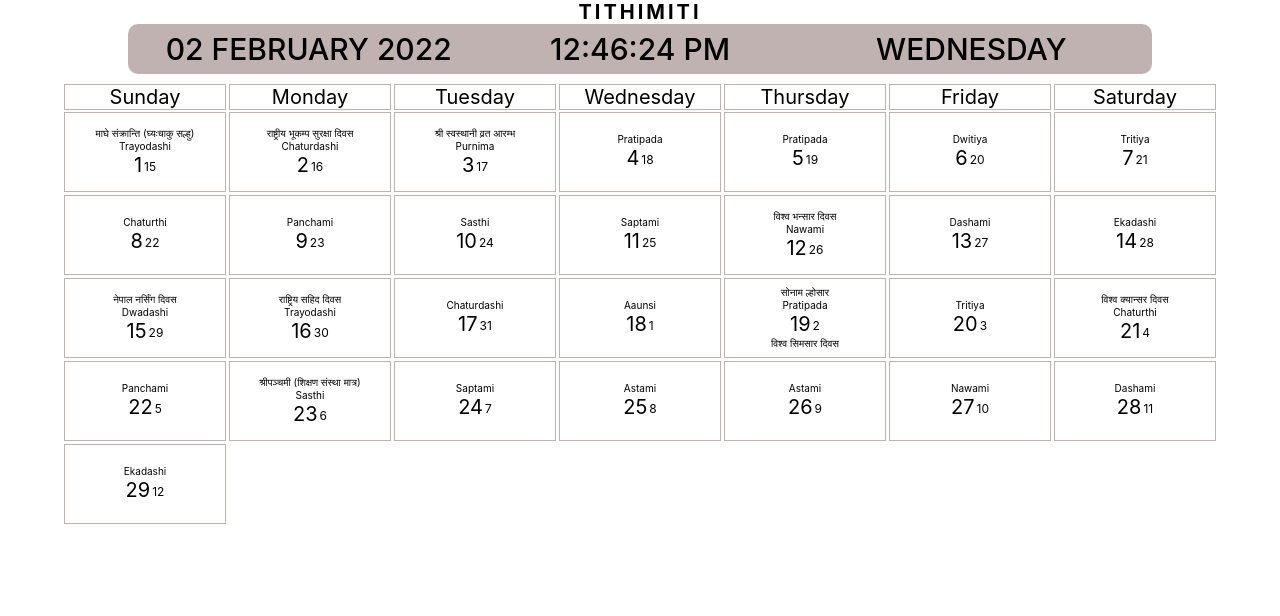
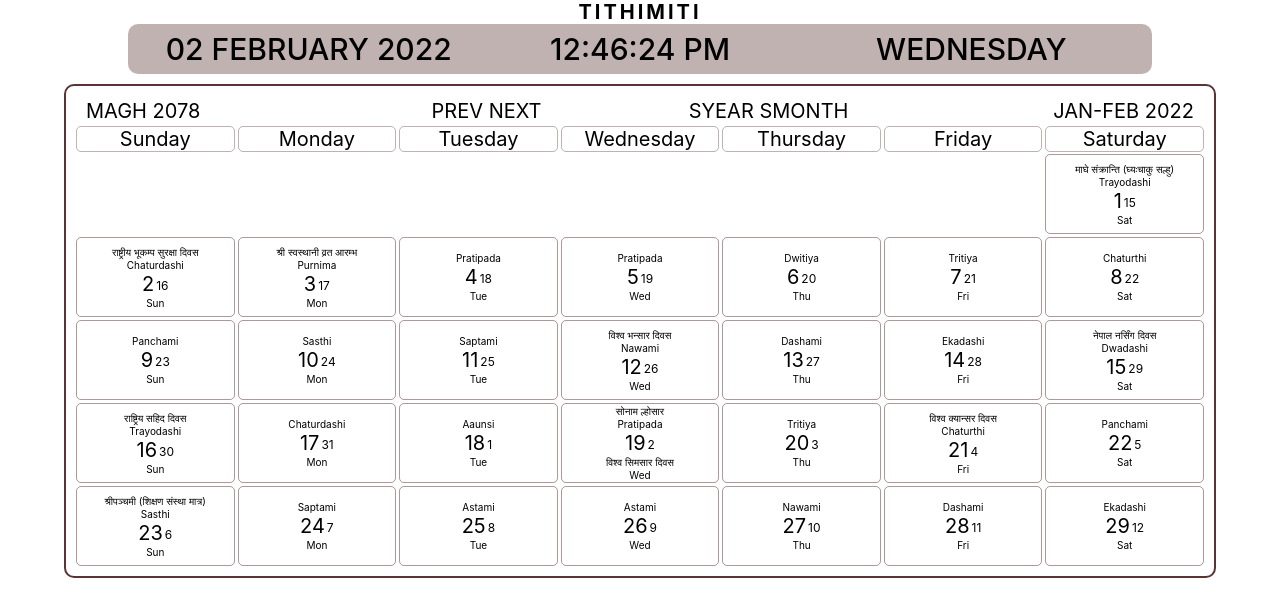
Before and after one commit to RameshNeupane/tithimiti, a React (Create React App) app: page / in a window 1280 px wide. Shown: the top 616 px of the page. Built offline with nearby package versions, Linux system fonts and the light colour scheme.

Commit message:
update calendar layout

```diff
--- a/src/components/Calendar/Calendar.css
+++ b/src/components/Calendar/Calendar.css
@@ -5,6 +5,48 @@
   align-items: center;
   justify-content: center;
   margin-top: 1rem;
+  padding: 1rem;
+  border: 0.2rem solid rgba(50, 0, 0, 0.8);
+  border-radius: 1rem;
+}
+
+.cal-header {
+  width: 100%;
+  height: 3rem;
+  display: flex;
+  align-items: center;
+  justify-content: center;
+  font-size: 2rem;
+  text-transform: uppercase;
+}
+
+.header-left,
+.header-right {
+  width: 25%;
+  height: inherit;
+  display: flex;
+  align-items: center;
+  /* justify-content: center; */
+  /* background-color: blue; */
+}
+
+.header-left {
+  justify-content: flex-start;
+  padding-left: 1rem;
+}
+
+.header-middle {
+  width: 50%;
+  height: inherit;
+  display: flex;
+  align-items: center;
+  justify-content: space-around;
+  /* background-color: aqua; */
+}
+
+.header-right {
+  justify-content: flex-end;
+  padding-right: 1rem;
 }
 
 .daynames-grid {
@@ -16,17 +58,16 @@
 }
 
 .daynames-grid .dayname {
-  border: 0.1rem solid rgba(50, 0, 0, 0.3);
   font-size: 2rem;
   text-align: center;
+  border: 0.1rem solid rgba(50, 0, 0, 0.3);
+  border-radius: 0.5rem;
 }
 
 .calendar .day-grid {
   width: 100%;
   display: inline-grid;
   grid-template-columns: repeat(7, 1fr);
-  grid-template-rows: repeat(5, 1fr);
-  /* row-gap: 0.3rem;
-  column-gap: 0.3rem; */
+  grid-template-rows: auto;
   gap: 0.3rem;
 }
--- a/src/components/Calendar/Calendar.js
+++ b/src/components/Calendar/Calendar.js
@@ -28,6 +28,14 @@
 
   return (
     <div className="calendar">
+      <div className="cal-header">
+        <div className="header-left">Magh 2078</div>
+        <div className="header-middle">
+          <div>prev next</div>
+          <div>Syear Smonth</div>
+        </div>
+        <div className="header-right">Jan-Feb 2022</div>
+      </div>
       <div className="daynames-grid">
         <div className="dayname">Sunday</div>
         <div className="dayname">Monday</div>
@@ -48,6 +56,7 @@
               dateNP={day.date_np}
               dateEN={day.date_en}
               tithi={day.tithi}
+              weekday={day.week_day}
             />
           ))}
       </div>
--- a/src/components/Day/Day.css
+++ b/src/components/Day/Day.css
@@ -5,7 +5,8 @@
   flex-direction: column;
   align-items: center;
   justify-content: center;
-  border: 0.1rem solid rgba(50, 0, 0, 0.3);
+  border: 0.1rem solid rgba(50, 0, 0, 0.4);
+  border-radius: 0.5rem;
 }
 
 .date {
--- a/src/components/Day/Day.js
+++ b/src/components/Day/Day.js
@@ -1,20 +1,29 @@
+import { useEffect, useState } from "react";
 import "./Day.css";
 
-// const Day = ({ eventMain, extra1, extra2, dateNP, dateEN, tithi }) => {
-//   return (
-//     <>
-//       <div>dateNP: {dateNP}</div>
-//       <div>dateEN: {dateEN}</div>
-//       <div>tithi: {tithi}</div>
-//       <div>eventMain: {eventMain}</div>
-//       <div>extra1: {extra1}</div>
-//       <div>extra2 : {extra2}</div>
-//       <br />
-//     </>
-//   );
-// };
+const Day = ({ eventMain, extra1, extra2, dateNP, dateEN, tithi, weekday }) => {
+  const [weekdayObj, setWeekdayObj] = useState({
+    Sun: 1,
+    Mon: 2,
+    Tue: 3,
+    Wed: 4,
+    Thu: 5,
+    Fri: 6,
+    Sat: 7,
+  });
 
-const Day = ({ eventMain, extra1, extra2, dateNP, dateEN, tithi }) => {
+  const setDay1Pos = () => {
+    if (dateNP === "1") {
+      const day1 = document.querySelector(".day");
+      day1.style.gridColumnStart = weekdayObj[weekday];
+      setWeekdayObj((weekdayObj) => weekdayObj);
+    }
+  };
+
+  useEffect(() => {
+    setDay1Pos();
+  });
+
   return (
     <div className="day">
       <div className="event-main">{eventMain}</div>
@@ -25,6 +34,7 @@
       </div>
       <div className="extra">{extra1}</div>
       <div className="extra">{extra2}</div>
+      <div>{weekday}</div>
     </div>
   );
 };
```
